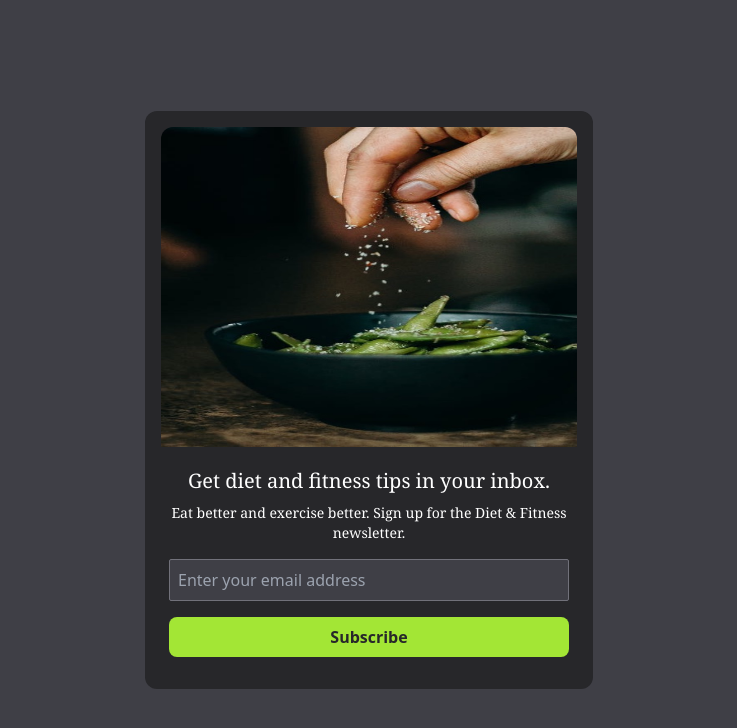
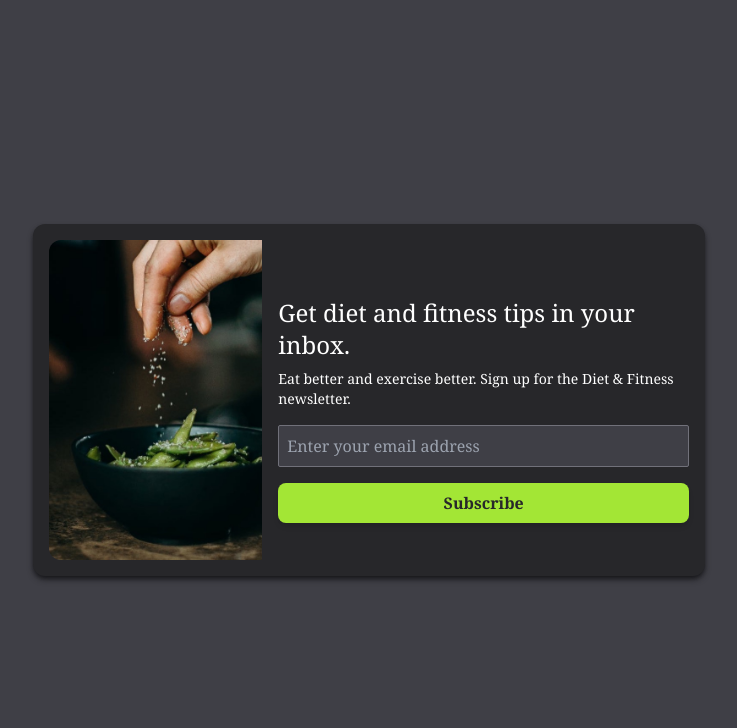
Before and after one commit to vascodes/tailwind-email-subscribe-card, a website: page index.html in a window 1280 px wide. Shown: the whole page, without its empty margins (271-1008 px from the left). Drawn offline with Linux system fonts and the light colour scheme.

Commit message:
Add styles for medium and larger devices.

```diff
--- a/index.html
+++ b/index.html
@@ -8,38 +8,48 @@
 	</head>
 	<body>
 		<!-- Background Container -->
-		<div class="bg-zinc-700 h-screen flex items-center justify-center p-12">
+		<div class="bg-zinc-700 h-screen flex items-center justify-center p-5 font-serif">
 			<!-- Card -->
-			<div class="bg-zinc-800 text-white p-4 pb-8 rounded-xl flex flex-col max-w-md">
+			<div
+				class="bg-zinc-800 text-white p-4 rounded-xl flex flex-col max-w-md md:flex-row md:max-w-2xl shadow-md shadow-zinc-900"
+			>
 				<!-- Image -->
 				<img
 					src="./images/image.jpg"
 					alt="Card Image"
-					class="rounded-xl rounded-b-none h-80"
+					class="rounded-xl rounded-b-none h-56 md:h-80 md:rounded-xl md:rounded-r-none hover:scale-105 transition duration-200"
 				/>
 
 				<!-- Content Container -->
-				<div class="text-center flex flex-col justify-center items-center">
-					<h2 class="font-serif text-white mt-5 text-xl">
+				<div
+					class="flex flex-col justify-center items-center md:ml-4 md:items-start text-center md:text-left"
+				>
+					<!-- Content -->
+					<h2 class="text-white mt-5 text-xl md:text-2xl">
 						Get diet and fitness tips in your inbox.
 					</h2>
 
-					<p class="font-serif text-sm mt-2">
+					<p class="text-sm mt-2">
 						Eat better and exercise better. Sign up for the Diet & Fitness newsletter.
 					</p>
 
 					<!-- Input Container -->
-					<div class="mt-4 flex flex-col w-full px-2">
+					<div class="mt-4 flex flex-col w-full">
 						<input
 							type="text"
 							name="email"
 							id="email"
 							class="bg-zinc-700 border border-zinc-500 p-2 rounded-sm outline-none"
-                            placeholder="Enter your email address"
+							placeholder="Enter your email address"
 						/>
 
-                        <!-- Button -->
-						<button type="button" class="mt-4 px-4 py-2 bg-lime-400 text-zinc-800 font-bold rounded-lg">Subscribe</button>
+						<!-- Button -->
+						<button
+							type="button"
+							class="mt-4 px-4 py-2 bg-lime-400 text-zinc-800 font-bold rounded-lg hover:bg-lime-500 transition duration-200 shadow-md"
+						>
+							Subscribe
+						</button>
 					</div>
 				</div>
 			</div>
```
Also changed, not shown: css/style.css.
